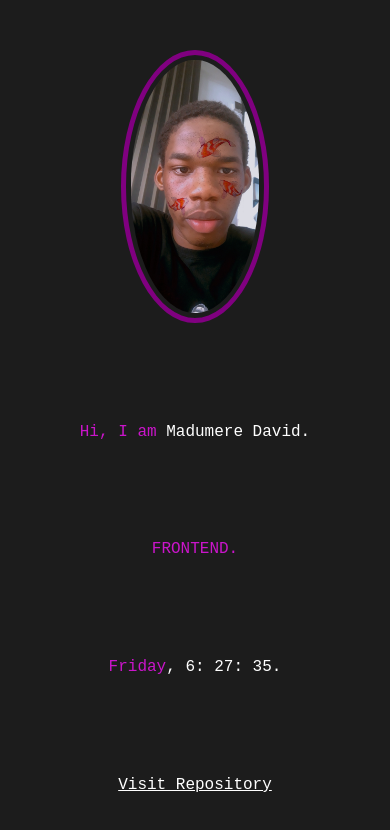
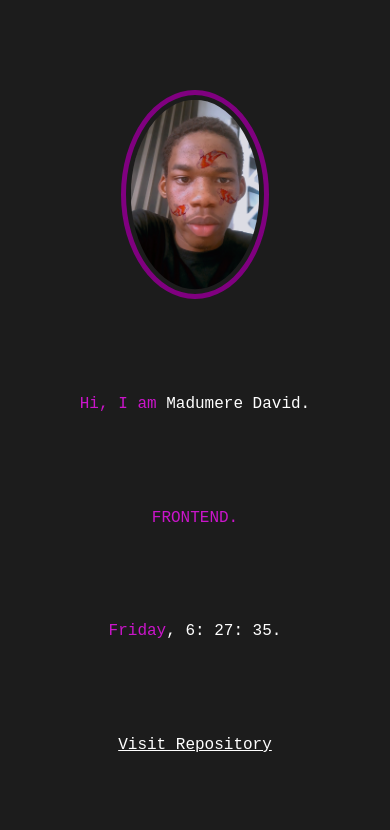
Before and after one commit to Kachi003/FRONT-END-TRACK-STAGE-1-TASK, a plain HTML site: page index.html in a window 390 px wide. Drawn offline with Linux system fonts and the light colour scheme.

Commit message:
New update on responsiveness

```diff
--- a/styles.css
+++ b/styles.css
@@ -48,9 +48,9 @@ a{color:white;}
 
 @media only screen and (max-width:480px){
   .subcontainer{width:100%;
-                height:100%;
+                height:90%;
                  font-size:1rem;}
 
-  .myImage{height:30%;
+  .myImage{height:25%;
            width:33%;}
 }
```
